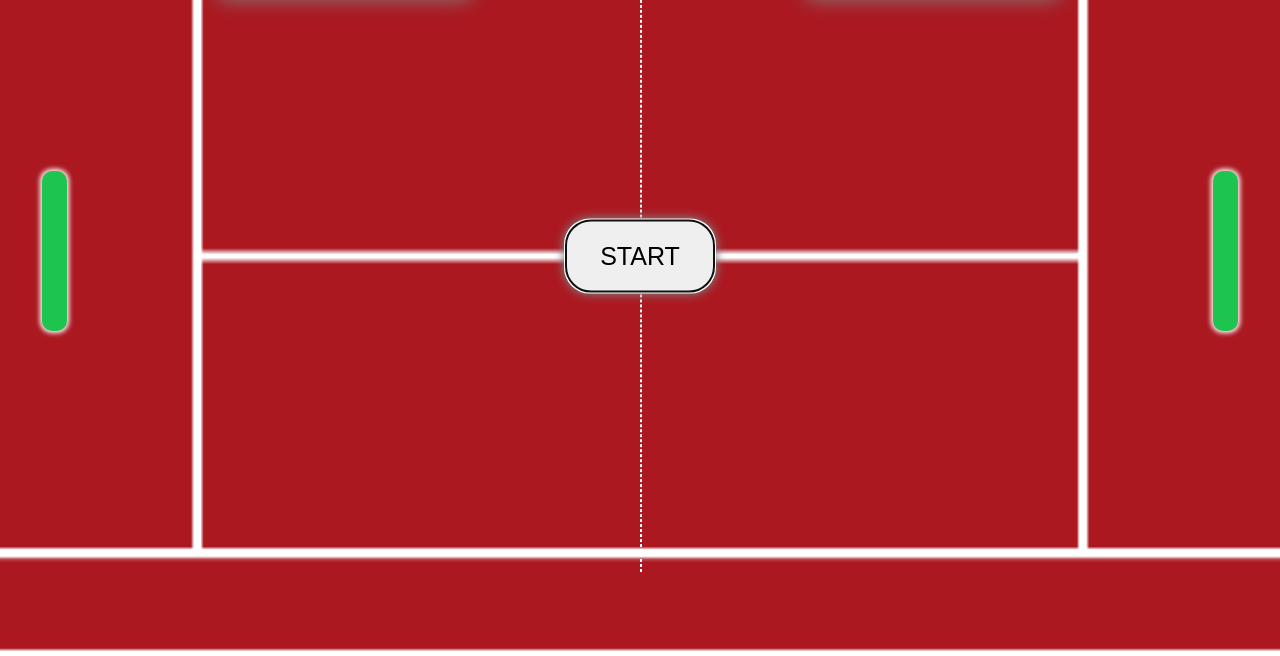
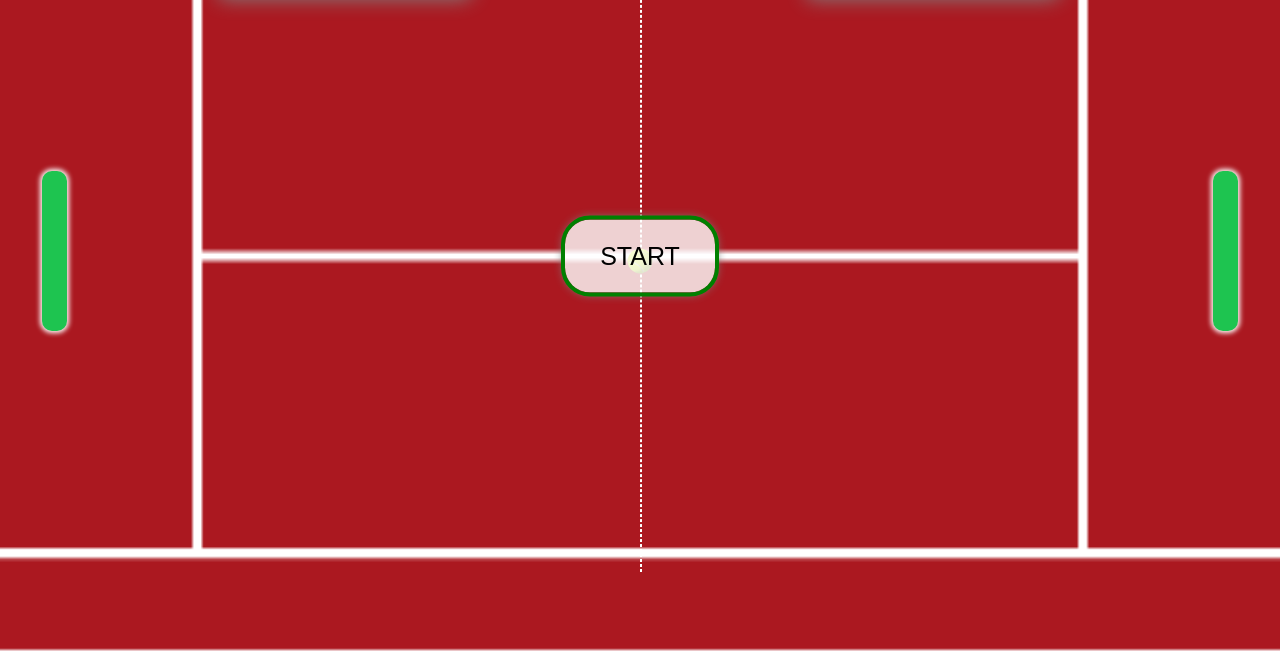
Before and after one commit to Lefido/ball-pong, a plain HTML site: page index.html in a window 1280 px wide. Shown: the part 144-800 px from the top of the page. Drawn offline with Linux system fonts and the light colour scheme.

Commit message:
Maj 1517

```diff
--- a/style.scss
+++ b/style.scss
@@ -118,6 +118,7 @@ body {
     padding: 20px;
     transform: translate(-50%, -50%);
     border-color: transparent;
+    background-color: rgba(255, 255, 255, 0.801);
     border-radius: 25px;
     transition: 0.2s;
     box-shadow: 0 0 10px 2px gray;
@@ -130,3 +131,9 @@ body {
     background-color: gray;
     color: white;
 }
+
+.start:focus-visible {
+    // border : 1px solid red;
+    // background-color: red;
+    outline:  4px solid green;
+}
```
Also changed, not shown: style.css, 1 other file.
